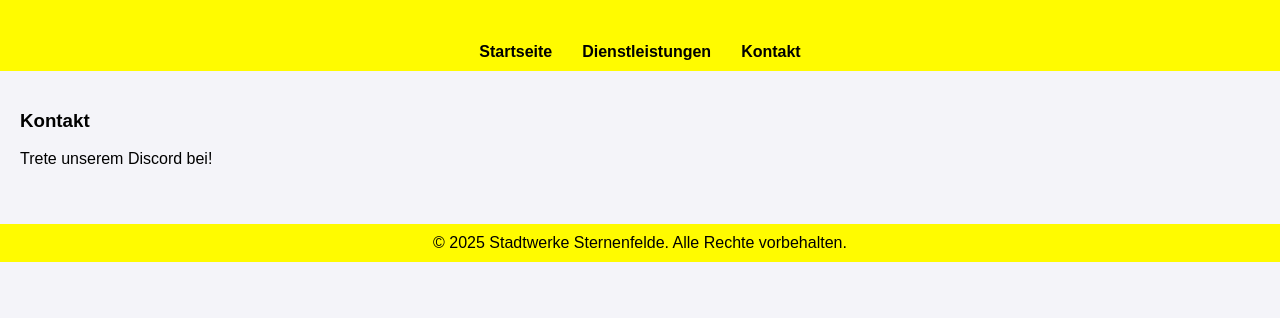
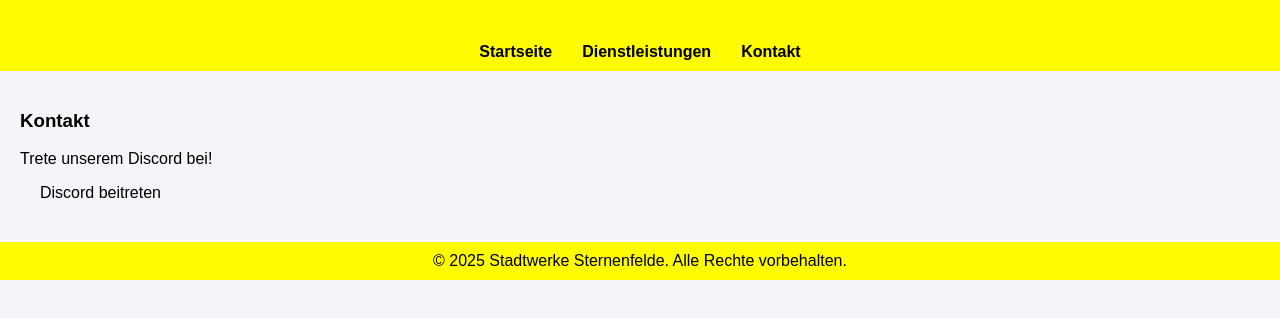
Before and after one commit to NiklasEisberg/Stadtwerke-Sternenfelde, a plain HTML site: page contact.html in a window 1280 px wide. Shown: the part 298-616 px from the top of the page. Drawn offline with Linux system fonts and the light colour scheme.

Commit message:
Add files via upload

```diff
--- a/contact.html
+++ b/contact.html
@@ -15,6 +15,7 @@
 <section class="content" id="contact">
         <h3>Kontakt </h3>
         <p>Trete unserem Discord bei!</p>
+        <a href="https://discord.gg/ZRHuyZ6J2k" class="btn">Discord beitreten</a>
     </section>
     <footer>
         <p>&copy; 2025 Stadtwerke Sternenfelde. Alle Rechte vorbehalten.</p>
```
